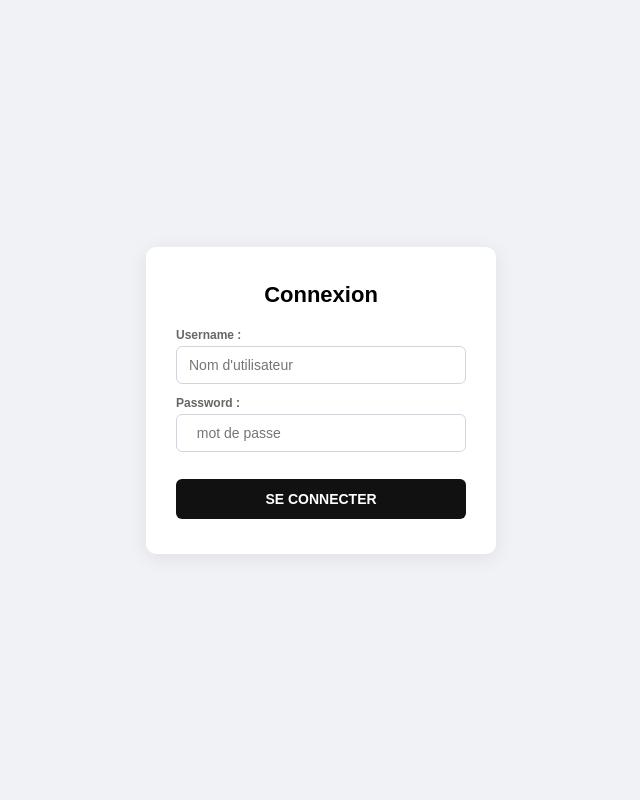
After one commit to Dem225/school-management_web, a Django app: page /connexion/ in a window 1280 px wide. The commit adds this page. Shown: the whole page, without its empty margins (319-959 px from the left). Run offline with Django 5.2, Linux system fonts and the light colour scheme.

Commit message:
tout es bon pour la directions

```diff
--- /dev/null
+++ b/Profils/forms.py
@@ -0,0 +1,13 @@
+from django import forms
+
+
+class authis( forms.Form):
+
+    username=forms.CharField(widget=forms.TextInput(attrs={
+        "class": "inputuser",
+        "placeholder": "Nom d'utilisateur"
+    }))
+    password=forms.CharField(widget=forms.PasswordInput(attrs={
+        "class": "inputpassword",
+        "placeholder": "  mot de passe "
+    }))
--- a/Profils/urls.py
+++ b/Profils/urls.py
@@ -3,7 +3,8 @@ from django.urls import path
 
 urlpatterns = [
     path('',Home, name='home' ),
-    path('login/',ConnexionView , name='login'),
+    path('connexion/',Authantification , name='connexion'),
+    path('deconnexion/',Deconnexion , name='deconnexion'),
     path('Tableau_de_bord_admin/',Tableau_de_bord_Admin , name='Tableau_de_bord_admin'),
     path('Tableau_de_bord_professeur/',Tableau_de_bord_PROFESSEUR , name='Tableau_de_bord_professeur'),
     path('Tableau_de_bord_etudiant/',Tableau_de_bord_ETUDIANT , name='Tableau_de_bord_etudiant'),
--- a/Profils/views.py
+++ b/Profils/views.py
@@ -2,37 +2,56 @@ from django.shortcuts import render , redirect
 from django.views.generic import ListView
 from django.contrib.auth import authenticate ,login
 from Profils.models import Utilisateur
-
+from Profils.forms import authis
 from django.contrib.auth.decorators import login_required
+from django.contrib import messages
 # Create your views here.
 
-@login_required
 def Authantification (request):
+    form= authis()
     if request.method== 'POST':
 
-        username= request.POST.get("username")
-        password= request.POST.get("password")
-        utilisateur=authenticate(request, username=username,password=password )
-        if utilisateur is None:
-            return render (request , "registration/login.html")
+        form=authis(request.POST)
 
-        if utilisateur.role=='admin':
-            return redirect ('Tableau_de_bord_admin')
+        if form.is_valid():
+            username= form.cleaned_data["username"]
+            password= form.cleaned_data["password"]
 
-        elif utilisateur.role=='professeur':
-            return  redirect ('Tableau_de_bord_professeur')
+            user=authenticate(request, username=username,password=password )
 
-        elif utilisateur.role=='etudiant':
-            return redirect ('Tableau_de_bord_etudiant')
-    else:
-        return render (request ,"registration/login.html", )
+            if user is not None:
+                login(request,user)
+                role = user.role
+                if role=='admin':
+                    return redirect ('Tableau_de_bord_admin')
+
+                elif role=='professeur':
+                    return  redirect ('Tableau_de_bord_professeur')
+
+                elif role =='etudiant':
+                    return redirect ('Tableau_de_bord_etudiant')
+
+            messages.error(request,"votre Nom d 'utilisateur ou mot de passe incorrest ")
+
+
+
+    return render (request ,"Profils/connexion.html", {'forms':form})
+
+
+
 
 def Home(request):
     return render(request,"Profils/home.html" )
 
 
 def ConnexionView(resquest):
-    return render(resquest , "registration/login.html")
+    return render(resquest , "Profils/connexion.html")
+
+def Deconnexion(request):
+    return redirect('connexion')
+
+
+
 
 # page d'accueil pour les utilisateur
 
--- a/school_management_web/urls.py
+++ b/school_management_web/urls.py
@@ -5,6 +5,4 @@ from django.urls import path , include
 urlpatterns = [
     path('admin/', admin.site.urls),
     path('', include("Profils.urls"), ),
-    path('login/', include ('django.contrib.auth.urls',)),
-
 ]
--- a/static/Accueil/css/style2.css
+++ b/static/Accueil/css/style2.css
@@ -1,173 +1,68 @@
-BASE * {
-    margin: 0;
-    padding: 0;
-    box-sizing: border-box;
-}
+* { margin: 0; padding: 0; box-sizing: border-box; }
 
 body {
     font-family: Arial, Helvetica, sans-serif;
     background: #F1F2F5;
-    color: #333;
+    display: flex;
+    justify-content: center;
+    align-items: center;
+    min-height: 100vh;
 }
 
-/* Page */
-#page {
-    min-height: 100vh;
-    display: flex;
-    flex-direction: column;
-    align-items: center;
-    justify-content: center;
-    gap: 20px;
-    padding: 40px 20px;
+form {
+    background: #fff;
+    padding: 35px 30px;
+    border-radius: 10px;
+    box-shadow: 0 4px 20px rgba(0,0,0,0.08);
+    width: 100%;
+    max-width: 350px;
+    text-align: center;
 }
 
-/* Fenêtre */
-.login-window {
-    width: 100%;
-    max-width: 380px;
-    background: #fff;
-    border: 1px solid #EAEAEA;
-    border-radius: 10px;
-    overflow: hidden;
-    box-shadow: 0 4px 20px rgba(0, 0, 0, 0.05);
-}
-
-.window-bar {
-    display: flex;
-    align-items: center;
-    gap: 6px;
-    padding: 10px 15px;
-    border-bottom: 1px solid #EAEAEA;
-}
-
-.dot {
-    width: 10px;
-    height: 10px;
-    border-radius: 50%;
-}
-
-.dot.red {
-    background: #FF5F56;
-}
-
-.dot.yellow {
-    background: #FFBD2E;
-}
-
-.dot.green {
-    background: #27C93F;
-}
-
-.window-title {
-    flex: 1;
-    text-align: center;
-    font-size: 11px;
-    font-weight: bold;
-    color: #6B7280;
-    margin-right: 30px;
-}
-
-/* Carte de connexion */
-.login-card {
-    padding: 35px 30px;
-    display: flex;
-    flex-direction: column;
-    align-items: center;
-    text-align: center;
-    gap: 6px;
-}
-
-.login-icon {
-    width: 55px;
-    height: 55px;
-    background: #111;
-    color: #fff;
-    border-radius: 10px;
-    display: flex;
-    align-items: center;
-    justify-content: center;
-    font-size: 24px;
-    margin-bottom: 10px;
-}
-
-.login-title {
+h1 {
     font-size: 22px;
-}
-
-.login-subtitle {
-    font-size: 12px;
-    color: #666;
     margin-bottom: 20px;
 }
 
-.login-form {
-    width: 100%;
-    display: flex;
-    flex-direction: column;
-    gap: 6px;
+p {
+    margin-bottom: 12px;
     text-align: left;
 }
 
-.field-label {
-    font-size: 10px;
+label {
+    display: block;
+    font-size: 12px;
     font-weight: bold;
-    color: #777;
-    margin-top: 12px;
+    color: #666;
+    margin-bottom: 4px;
 }
 
-.input-box {
-    display: flex;
-    align-items: center;
-    gap: 8px;
+input {
+    width: 100%;
+    padding: 10px 12px;
     border: 1px solid #D1D5DB;
     border-radius: 6px;
-    padding: 10px 12px;
+    font-size: 14px;
+    outline: none;
 }
 
-.input-box input {
-    border: none;
-    outline: none;
-    flex: 1;
-    font-size: 13px;
+input:focus {
+    border-color: #111;
 }
 
-.input-icon {
-    font-size: 13px;
-    color: #9CA3AF;
-}
-
-.btn-login {
-    margin-top: 20px;
+button {
+    width: 100%;
+    margin-top: 15px;
     background: #111;
     color: #fff;
     border: none;
     padding: 12px;
     border-radius: 6px;
-    font-size: 12px;
+    font-size: 14px;
     font-weight: bold;
     cursor: pointer;
-    letter-spacing: 0.5px;
 }
 
-.btn-login:hover {
+button:hover {
     background: #333;
 }
-
-.link-forgot {
-    margin-top: 18px;
-    font-size: 12px;
-    color: #333;
-    text-decoration: none;
-}
-
-.login-note {
-    margin-top: 18px;
-    font-size: 10px;
-    color: #9CA3AF;
-    line-height: 1.5;
-}
-
-.ssl-note {
-    font-size: 11px;
-    color: #9CA3AF;
-}
--- a/templates/Profils/ADMIN/Tableau_de_bord.html
+++ b/templates/Profils/ADMIN/Tableau_de_bord.html
@@ -29,7 +29,7 @@
         </nav>
         <div class="footer">
           <a href="#" class="footer-link">Paramètres</a>
-          <a href="#" class="footer-link">Déconnexion</a>
+          <a href="{% url "deconnexion" %}" class="footer-link">Déconnexion</a>
         </div>
       </aside>
       <main id="main">
--- /dev/null
+++ b/templates/Profils/connexion.html
@@ -0,0 +1,24 @@
+{% load static %}
+<!DOCTYPE html>
+<html lang="fr">
+<head>
+    <meta charset="UTF-8">
+    <meta name="viewport" content="width=device-width, initial-scale=1.0">
+    <title>Connexion</title>
+     <link rel="stylesheet" href="{% static "Accueil/css/style2.css" %}">
+
+</head>
+<body>
+
+    <form method="post" action="{% url 'connexion' %}">
+        {% for message in messages %}
+            <p>{{ message }}</p>
+        {% endfor %}
+        {% csrf_token %}
+        <h1>Connexion</h1>
+        {{ forms.as_p }}
+        <button type="submit">SE CONNECTER</button>
+    </form>
+
+</body>
+</html>
--- a/templates/Profils/home.html
+++ b/templates/Profils/home.html
@@ -13,7 +13,7 @@
     <div id="page">
 
         <header class="topbar">
-            <a href="{% url "login" %}" class="btn-portal">ACCÉDER AU PORTAIL </a>
+            <a href="{% url "connexion" %}" class="btn-portal">ACCÉDER AU PORTAIL </a>
         </header>
 
         <section class="hero">
```
Also changed, not shown: templates/registration/login.html (deleted, +0 -55 lines), db.sqlite3.
